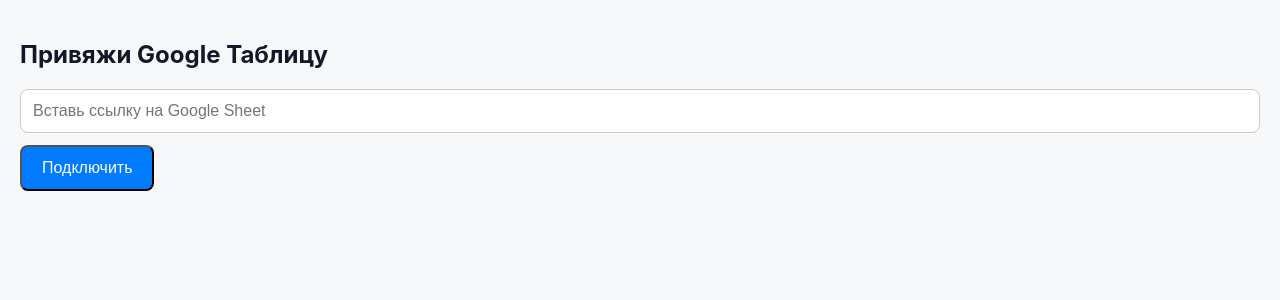
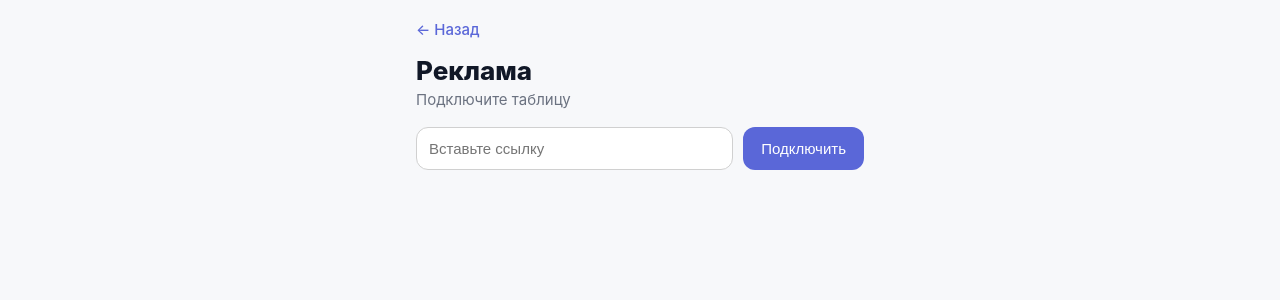
Before and after one commit to georg34523-boop/gastro-mind-miniapp, a Next.js app: page /marketing/ads in a window 1280 px wide. Shown: the top 300 px of the page. Built offline with nearby package versions, Linux system fonts and the light colour scheme.

Commit message:
Update ads.js

```diff
--- a/pages/marketing/ads.js
+++ b/pages/marketing/ads.js
@@ -1,235 +1,355 @@
-import { useEffect, useState } from "react";
-import { format, parse } from "date-fns";
-import { uk } from "date-fns/locale";
+import { useState, useEffect } from "react";
+import Link from "next/link";
 
-export default function Ads() {
+/**
+ * Определяем индекс столбца с датой
+ */
+function findDateColumn(headers = []) {
+  const lower = headers.map((h) => String(h || "").toLowerCase());
+  return lower.findIndex(
+    (h) =>
+      h.includes("дата") ||
+      h.includes("date") ||
+      h.includes("day") ||
+      h.includes("period") ||
+      h.includes("период")
+  );
+}
+
+/**
+ * Парсим дату из ячейки таблицы
+ *
+ * Поддерживаем:
+ * - 15.01.25
+ * - 15.01.2025
+ * - 15/1/2025
+ * - 2025-01-15
+ */
+function parseSheetDate(value) {
+  if (!value) return null;
+  const s = String(value).trim();
+
+  // yyyy-mm-dd / yyyy-m-d
+  const iso = s.match(/^(\d{4})-(\d{1,2})-(\d{1,2})/);
+  if (iso) {
+    const [, y, m, d] = iso.map(Number);
+    return new Date(y, m - 1, d);
+  }
+
+  // dd.mm.yy(yy) / dd/mm/yy(yy) / dd-mm-yy(yy)
+  const dmy = s.match(/^(\d{1,2})[.\-/](\d{1,2})[.\-/](\d{2,4})$/);
+  if (dmy) {
+    let [, d, m, y] = dmy.map(Number);
+    if (y < 100) y += 2000;
+    return new Date(y, m - 1, d);
+  }
+
+  // fallback
+  const dt = new Date(s);
+  return isNaN(dt.getTime()) ? null : dt;
+}
+
+/**
+ * Парсим yyyy-mm-dd из input
+ */
+function parseInputDate(str) {
+  if (!str) return null;
+  const m = str.match(/^(\d{4})-(\d{1,2})-(\d{1,2})$/);
+  if (!m) return null;
+  const [, y, mo, d] = m.map(Number);
+  return new Date(y, mo - 1, d);
+}
+
+export default function AdsPage() {
   const [sheetUrl, setSheetUrl] = useState("");
-  const [headers, setHeaders] = useState([]);
-  const [rows, setRows] = useState([]);
-  const [filtered, setFiltered] = useState([]);
+  const [status, setStatus] = useState("boot");
+  const [kpi, setKpi] = useState(null);
+  const [columnMap, setColumnMap] = useState(null);
+  const [menuOpen, setMenuOpen] = useState(false);
 
-  const [fromDate, setFromDate] = useState("");
-  const [toDate, setToDate] = useState("");
+  const [sheetData, setSheetData] = useState(null);
 
-  const [loading, setLoading] = useState(false);
-  const [connected, setConnected] = useState(false);
+  // фильтр
+  const [dateFrom, setDateFrom] = useState("");
+  const [dateTo, setDateTo] = useState("");
+  const [filterCount, setFilterCount] = useState(null);
 
-  // ---------------------------
-  // Загружаем таблицу
-  // ---------------------------
-  const loadSheet = async (url) => {
+  // -----------------------------------------------------
+  // Загружаем сохранённую таблицу
+  // -----------------------------------------------------
+  useEffect(() => {
+    const saved = localStorage.getItem("ads_sheet_url");
+    if (saved) {
+      setSheetUrl(saved);
+      connectSheet(saved, true);
+    } else {
+      setStatus("idle");
+    }
+  }, []);
+
+  // -----------------------------------------------------
+  // GPT анализ
+  // -----------------------------------------------------
+  async function runAi(headers, rows, silent = false) {
     try {
-      setLoading(true);
+      setStatus("loading");
 
-      const res = await fetch(`/api/sheets?url=${encodeURIComponent(url)}`);
-      const data = await res.json();
+      const res = await fetch("/api/ads/ai-parse", {
+        method: "POST",
+        headers: { "Content-Type": "application/json" },
+        body: JSON.stringify({ headers, rows }),
+      });
 
-      if (!data.success) {
-        alert("Ошибка загрузки таблицы");
+      const json = await res.json();
+
+      if (json.error) {
+        if (!silent) alert(json.error);
+        setStatus("error");
         return;
       }
 
-      setHeaders(data.headers || []);
-      setRows(data.rows || []);
-      setFiltered(data.rows || []);
-      setConnected(true);
+      setKpi(json.kpi);
+      setColumnMap(json.columnMap);
+      setStatus("ok");
+    } catch (e) {
+      console.error(e);
+      if (!silent) alert("Ошибка соединения");
+      setStatus("error");
+    }
+  }
+
+  // -----------------------------------------------------
+  // Подключение таблицы
+  // -----------------------------------------------------
+  async function connectSheet(forcedUrl = null, silent = false) {
+    const url = forcedUrl || sheetUrl;
+
+    if (!url.includes("docs.google.com")) {
+      if (!silent) alert("Введите корректную ссылку");
+      return;
+    }
+
+    setStatus("loading");
+
+    try {
+      const res = await fetch("/api/sheets?url=" + encodeURIComponent(url));
+      const json = await res.json();
+
+      if (json.error) {
+        if (!silent) alert(json.error);
+        setStatus("error");
+        return;
+      }
+
+      const headers = json.headers || [];
+      const rows = json.rows || [];
+
+      setSheetData({ headers, rows });
+
+      setDateFrom("");
+      setDateTo("");
+      setFilterCount(null);
+
+      await runAi(headers, rows, silent);
 
       localStorage.setItem("ads_sheet_url", url);
     } catch (e) {
       console.error(e);
-    } finally {
-      setLoading(false);
+      if (!silent) alert("Ошибка соединения");
+      setStatus("error");
     }
-  };
+  }
 
-  // ---------------------------
-  // Восстанавливаем сохранённую таблицу
-  // ---------------------------
-  useEffect(() => {
-    const saved = localStorage.getItem("ads_sheet_url");
-    if (saved) {
-      setSheetUrl(saved);
-      loadSheet(saved);
-    }
-  }, []);
+  // -----------------------------------------------------
+  // ФИЛЬТР ПО ДАТАМ (исправленный)
+  // -----------------------------------------------------
+  async function applyDateFilter() {
+    if (!sheetData) return;
 
-  // ---------------------------
-  // Конвертация строки в дату
-  // ---------------------------
-  const parseDate = (str) => {
-    if (!str) return null;
+    const { headers, rows } = sheetData;
 
-    str = str.trim();
-
-    // dd.mm.yy
-    if (/^\d{2}\.\d{2}\.\d{2}$/.test(str)) {
-      return parse(str, "dd.MM.yy", new Date(), { locale: uk });
-    }
-
-    // dd.mm.yyyy
-    if (/^\d{2}\.\d{2}\.\d{4}$/.test(str)) {
-      return parse(str, "dd.MM.yyyy", new Date(), { locale: uk });
-    }
-
-    // yyyy-mm-dd
-    if (/^\d{4}-\d{2}-\d{2}$/.test(str)) {
-      return parse(str, "yyyy-MM-dd", new Date(), { locale: uk });
-    }
-
-    return null;
-  };
-
-  // ---------------------------
-  // ФИЛЬТР ПО ДАТАМ
-  // ---------------------------
-  const applyFilter = () => {
-    if (!fromDate && !toDate) {
-      setFiltered(rows);
+    // если фильтр пустой — считаем весь период
+    if (!dateFrom && !dateTo) {
+      setFilterCount(null);
+      await runAi(headers, rows);
       return;
     }
 
-    const from = fromDate ? new Date(fromDate) : null;
-    const to = toDate ? new Date(toDate) : null;
+    const dateColIndex = findDateColumn(headers);
+    if (dateColIndex === -1) {
+      alert("Не удалось определить колонку даты");
+      await runAi(headers, rows);
+      return;
+    }
 
-    const filteredRows = rows.filter((row) => {
-      const dateStr = row[0];
-      const dateObj = parseDate(dateStr);
-      if (!dateObj) return false;
+    const from = parseInputDate(dateFrom);
+    const to = parseInputDate(dateTo);
 
-      if (from && dateObj < from) return false;
-      if (to && dateObj > to) return false;
+    const fromMs = from ? from.setHours(0,0,0,0) : null;
+    const toMs   = to   ? to.setHours(23,59,59,999) : null;
+
+    // FIX #1 — rows теперь массив массивов
+    const filtered = rows.filter((r) => {
+      const cell = r[dateColIndex];   // ✔ берём дату по индексу
+      const d = parseSheetDate(cell); // ✔ корректно парсим
+      if (!d) return false;
+
+      const t = d.setHours(0,0,0,0);
+
+      if (fromMs !== null && t < fromMs) return false;
+      if (toMs   !== null && t > toMs) return false;
 
       return true;
     });
 
-    setFiltered(filteredRows);
-  };
+    setFilterCount(filtered.length);
 
-  useEffect(() => {
-    applyFilter();
-  }, [fromDate, toDate]);
+    if (filtered.length === 0) {
+      setKpi({
+        impressions: 0,
+        clicks: 0,
+        ctr: 0,
+        spend: 0,
+        cpc: 0,
+        leads: 0,
+        cpl: 0,
+        revenue: 0,
+        roas: 0,
+      });
+      setStatus("ok");
+      return;
+    }
 
-  // ---------------------------
-  // Удаление привязанной таблицы
-  // ---------------------------
-  const removeSheet = () => {
+    await runAi(headers, filtered);
+  }
+
+  // -----------------------------------------------------
+  // Удалить таблицу
+  // -----------------------------------------------------
+  function removeSheet() {
     localStorage.removeItem("ads_sheet_url");
-    setConnected(false);
-    setHeaders([]);
-    setRows([]);
-    setFiltered([]);
     setSheetUrl("");
-  };
+    setKpi(null);
+    setColumnMap(null);
+    setSheetData(null);
+    setDateFrom("");
+    setDateTo("");
+    setFilterCount(null);
+    setStatus("idle");
+  }
 
-  // UI --------------------------------------------------------------
+  // -----------------------------------------------------
+  // UI (не изменял)
+  // -----------------------------------------------------
+  return (
+    <div className="page-container">
+      <div style={{ display:"flex", justifyContent:"space-between" }}>
+        <Link href="/marketing" className="back-link">
+          ← Назад
+        </Link>
 
-  if (!connected) {
-    return (
-      <div style={{ padding: 20 }}>
-        <h2>Привяжи Google Таблицу</h2>
+        {status === "ok" && (
+          <button
+            onClick={() => setMenuOpen(!menuOpen)}
+            style={{ background:"none", border:"none", fontSize:24 }}
+          >
+            ⋮
+          </button>
+        )}
+      </div>
 
-        <input
-          value={sheetUrl}
-          onChange={(e) => setSheetUrl(e.target.value)}
-          placeholder="Вставь ссылку на Google Sheet"
+      {menuOpen && (
+        <div
           style={{
-            width: "100%",
-            padding: 12,
-            fontSize: 16,
-            borderRadius: 8,
-            border: "1px solid #ccc",
-          }}
-        />
-
-        <button
-          onClick={() => loadSheet(sheetUrl)}
-          disabled={loading}
-          style={{
-            marginTop: 12,
-            padding: "12px 20px",
-            borderRadius: 8,
-            background: "#007bff",
-            color: "#fff",
-            fontSize: 16,
-            cursor: "pointer",
+            position:"absolute",
+            right:"20px",
+            top:"70px",
+            padding:"12px 16px",
+            background:"white",
+            borderRadius:"12px",
+            boxShadow:"0 4px 20px rgba(0,0,0,0.15)",
+            zIndex:10,
           }}
         >
-          {loading ? "Загрузка..." : "Подключить"}
-        </button>
-      </div>
-    );
-  }
+          <button
+            onClick={() => { setMenuOpen(false); removeSheet(); }}
+            style={{ color:"#d11a2a", padding:"10px 0", display:"block" }}
+          >
+            Удалить таблицу
+          </button>
 
-  return (
-    <div style={{ padding: 20 }}>
-      <div style={{ display: "flex", justifyContent: "space-between" }}>
-        <h2>Реклама — Dashboard</h2>
+          <button
+            onClick={() => { setMenuOpen(false); setStatus("idle"); }}
+            style={{ padding:"10px 0", display:"block" }}
+          >
+            Изменить таблицу
+          </button>
+        </div>
+      )}
 
-        <button
-          onClick={removeSheet}
-          style={{
-            padding: "10px 16px",
-            background: "#ff3b30",
-            border: "none",
-            color: "white",
-            borderRadius: 8,
-            cursor: "pointer",
-          }}
-        >
-          Удалить таблицу
-        </button>
-      </div>
+      <h1 className="page-title">Реклама</h1>
 
-      {/* Фильтры */}
-      <div
-        style={{
-          marginTop: 20,
-          display: "flex",
-          gap: 20,
-          alignItems: "center",
-        }}
-      >
-        <div>
-          <label>От даты</label>
-          <input
-            type="date"
-            value={fromDate}
-            onChange={(e) => setFromDate(e.target.value)}
-          />
+      {status === "idle" && (
+        <>
+          <p className="page-subtitle">Подключите таблицу</p>
+          <div className="sheet-input-block">
+            <input
+              type="text"
+              placeholder="Вставьте ссылку"
+              value={sheetUrl}
+              onChange={(e) => setSheetUrl(e.target.value)}
+              className="sheet-input"
+            />
+            <button onClick={() => connectSheet()} className="sheet-button">
+              Подключить
+            </button>
+          </div>
+        </>
+      )}
+
+      {status === "loading" && <p className="loading-text">Загрузка...</p>}
+      {status === "error" && <p className="error-text">Ошибка</p>}
+
+      {/* фильтр */}
+      {status === "ok" && sheetData && (
+        <div style={{ background:"#f1f2ff", padding:12, borderRadius:14 }}>
+          <div style={{ fontSize:13, marginBottom:8 }}>Период</div>
+
+          <div style={{ display:"flex", gap:8 }}>
+            <input
+              type="date"
+              value={dateFrom}
+              onChange={(e) => setDateFrom(e.target.value)}
+            />
+            <input
+              type="date"
+              value={dateTo}
+              onChange={(e) => setDateTo(e.target.value)}
+            />
+            <button onClick={applyDateFilter}>Применить</button>
+          </div>
+
+          {filterCount !== null && (
+            <div style={{ marginTop:6, fontSize:12 }}>
+              Строк: {filterCount}
+            </div>
+          )}
         </div>
+      )}
 
-        <div>
-          <label>До даты</label>
-          <input
-            type="date"
-            value={toDate}
-            onChange={(e) => setToDate(e.target.value)}
-          />
+      {/* dashboard */}
+      {status === "ok" && kpi && (
+        <div className="kpi-grid">
+          {/* ... KPI unchanged ... */}
         </div>
-      </div>
+      )}
 
-      {/* Таблица */}
-      <div style={{ marginTop: 30, overflowX: "auto" }}>
-        <table border="1" cellPadding="6">
-          <thead>
-            <tr>
-              {headers.map((h, idx) => (
-                <th key={idx}>{h}</th>
-              ))}
-            </tr>
-          </thead>
-
-          <tbody>
-            {filtered.map((r, i) => (
-              <tr key={i}>
-                {r.map((c, j) => (
-                  <td key={j}>{c}</td>
-                ))}
-              </tr>
-            ))}
-          </tbody>
-        </table>
-      </div>
+      {status === "ok" && columnMap && (
+        <div className="column-map-info">
+          <h3>AI нашёл столбцы:</h3>
+          <pre>{JSON.stringify(columnMap, null, 2)}</pre>
+        </div>
+      )}
     </div>
   );
 }
```
